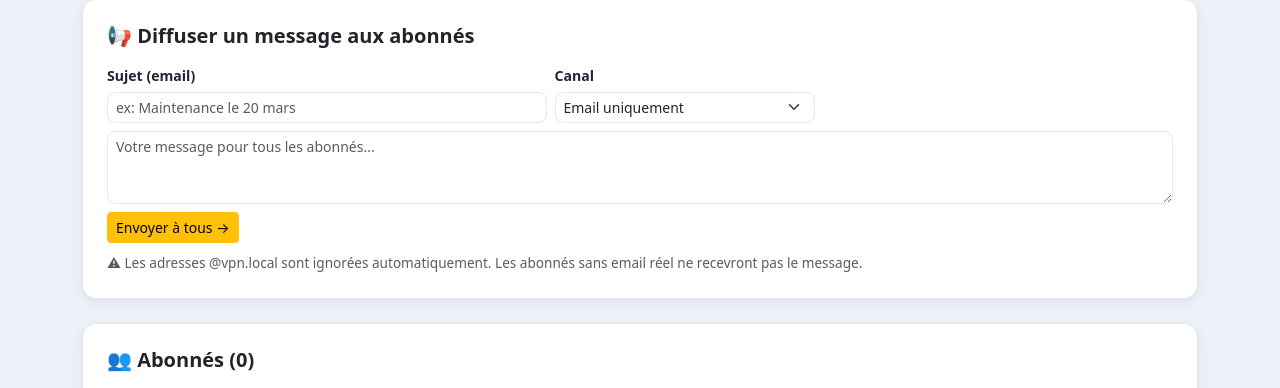
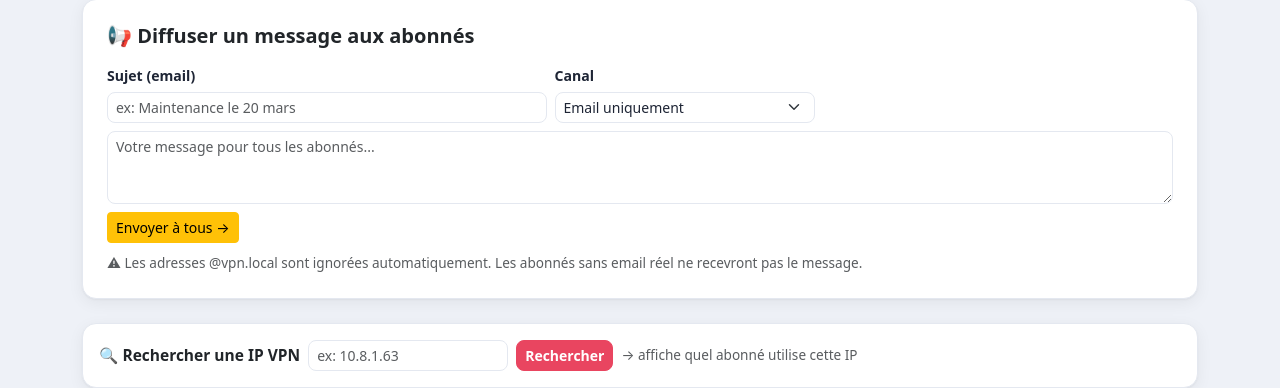
Before and after one commit to benus-code/Fact_vpn, a Flask app: page /admin in a window 1280 px wide. Shown: the part 928-1316 px from the top of the page. Run offline with Flask 3, Linux system fonts and the light colour scheme; the visitor is signed in with stand-in values (Sample User, id 1); data comes from the database, SQL or seed files in the repository; data that the repository does not hold is empty.

Commit message:
feat: IP search in admin panel — find any subscriber by VPN IP
- app.py: new route GET /admin/ip/rechercher?ip=... queries peers table
  for any IP (with or without /32), redirects to user detail if found,
  shows flash message with peer label, status and subscriber name
- admin.html: search bar above users list with IP input + pattern validation

https://claude.ai/code/session_01Bn7TM35o4smhsSAsTtNkSv

```diff
--- a/app.py
+++ b/app.py
@@ -521,6 +521,37 @@ def changer_mdp():
         flash("Mot de passe mis à jour avec succès.", "success")
     return redirect(url_for("dashboard"))
 
+@app.route("/admin/ip/rechercher")
+@login_required
+@admin_required
+def admin_rechercher_ip():
+    ip = request.args.get("ip", "").strip()
+    if not ip:
+        flash("Entrez une adresse IP à rechercher.", "warning")
+        return redirect(url_for("admin_panel"))
+    db   = get_db()
+    peer = db.execute("""
+        SELECT p.*, u.id as uid, u.nom, u.email,
+               COALESCE(a.statut, 'inconnu') as abo_statut
+        FROM peers p
+        LEFT JOIN users u ON u.id = p.user_id
+        LEFT JOIN abonnements a ON a.user_id = p.user_id
+        WHERE p.ip_vpn = ? OR p.ip_vpn = ?
+    """, (ip, ip.split("/")[0])).fetchone()
+    if peer:
+        flash(
+            f"IP {peer['ip_vpn']} → appareil «{peer['label']}» "
+            f"({'Actif' if peer['actif'] else 'Suspendu'}) "
+            f"— abonné : {peer['nom'] or 'user supprimé'} "
+            f"({peer['abo_statut']})",
+            "info"
+        )
+        if peer["uid"]:
+            return redirect(url_for("admin_user_detail", uid=peer["uid"]))
+    else:
+        flash(f"Aucun appareil trouvé pour l'IP {ip}.", "danger")
+    return redirect(url_for("admin_panel"))
+
 # ─── Panel Admin ──────────────────────────────────────────────────────────────
 @app.route("/admin")
 @login_required
--- a/templates/admin.html
+++ b/templates/admin.html
@@ -271,6 +271,18 @@
 </div>
 {% endif %}
 
+{# ── Recherche par IP ── #}
+<div class="card p-3 mb-3">
+  <form method="GET" action="{{ url_for('admin_rechercher_ip') }}" class="d-flex gap-2 align-items-center flex-wrap">
+    <label class="fw-bold mb-0" style="white-space:nowrap;">🔍 Rechercher une IP VPN</label>
+    <input type="text" name="ip" class="form-control form-control-sm" style="max-width:200px;"
+           placeholder="ex: 10.8.1.63" pattern="^\d{1,3}\.\d{1,3}\.\d{1,3}\.\d{1,3}(/32)?$"
+           title="Format : 10.8.1.X" required>
+    <button class="btn btn-sm btn-primary">Rechercher</button>
+    <span class="text-muted small">→ affiche quel abonné utilise cette IP</span>
+  </form>
+</div>
+
 {# ── Liste des users ── #}
 <div class="card p-4">
   <h5 class="fw-bold mb-3">👥 Abonnés ({{ users|length }})</h5>
```
